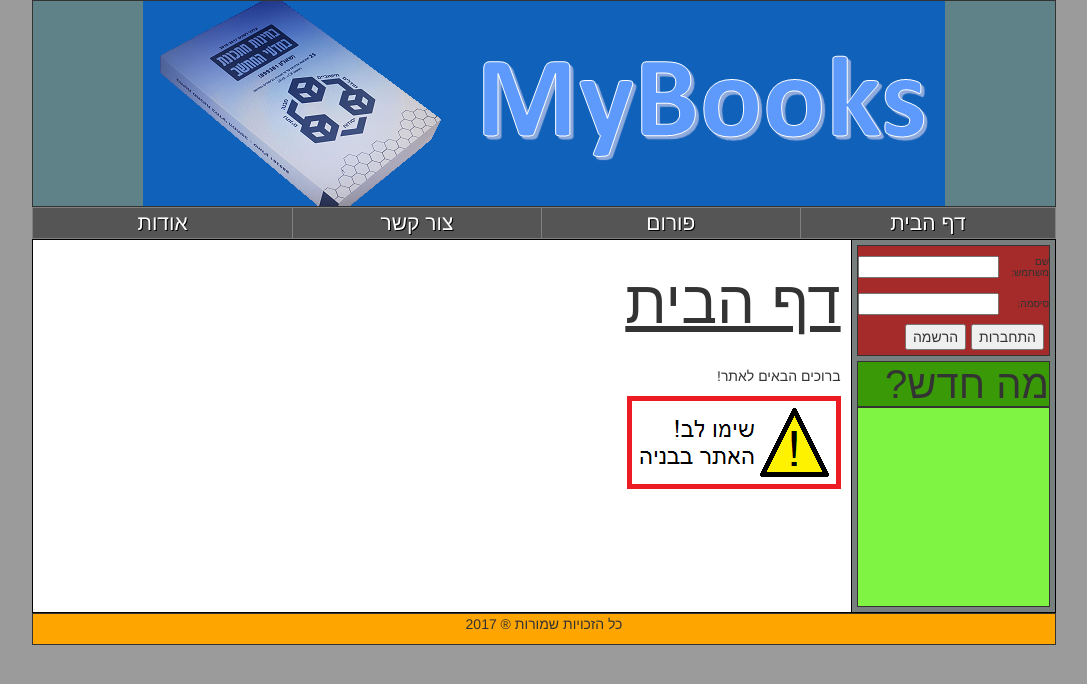
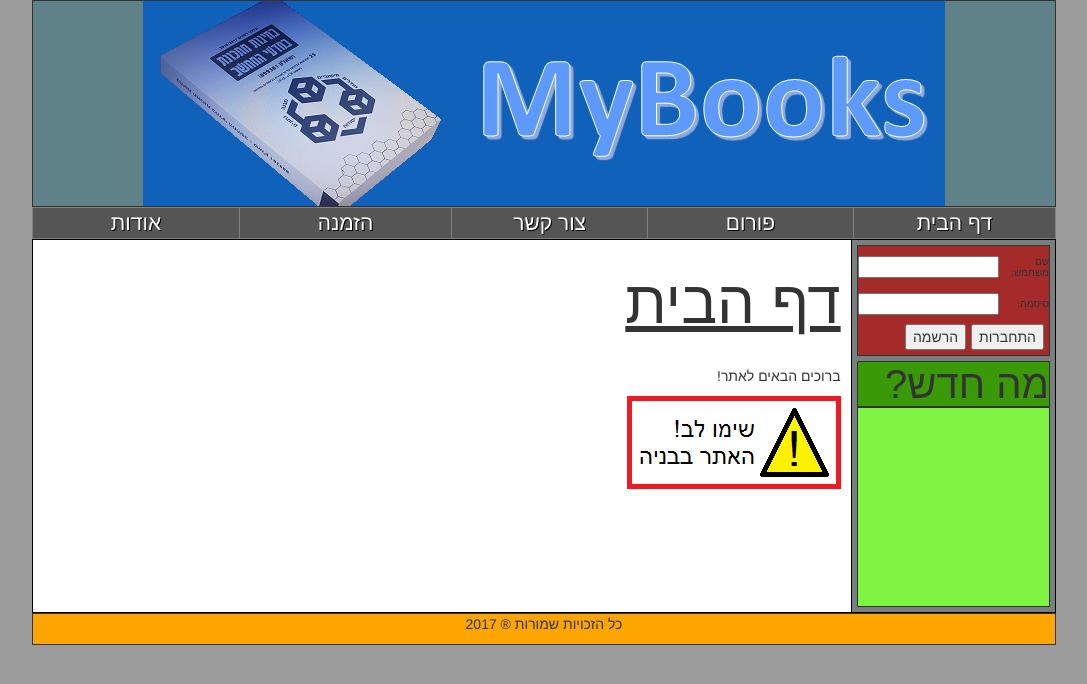
Before and after one commit to DnTora/Mongol, a PHP site: page /index.php in a window 1280 px wide. Shown: the top 684 px of the page, without its empty margins (96-1183 px from the left). Run offline with PHP 8.4, Linux system fonts and the light colour scheme.

Commit message:
Add files via upload

```diff
--- a/NewSitePHP - version 2/PHP - HTML static content/htmlBody_header.php
+++ b/NewSitePHP - version 2/PHP - HTML static content/htmlBody_header.php
@@ -10,6 +10,7 @@
 							<td class="navigationBarButton"><a href="index.php">דף הבית</a></td>
 							<td class="navigationBarButton"><a href="forum.php">פורום</a></td>
 							<td class="navigationBarButton"><a href="contact.php">צור קשר</a></td>
+							<td class="navigationBarButton"><a href="order.php">הזמנה</a></td>
 							<td class="navigationBarButton"><a href="about.php">אודות</a></td>
 						</tr>
 					</table>
--- a/NewSitePHP - version 2/PHP - HTML static content/htmlHead.php
+++ b/NewSitePHP - version 2/PHP - HTML static content/htmlHead.php
@@ -13,4 +13,5 @@
 
 		<link rel="stylesheet" href="CSS/pages styles/forum.css" />
 		<link rel="stylesheet" href="CSS/pages styles/thread.css" />
+		<link rel="stylesheet" href="CSS/pages styles/order.css" />
 	</head>
```
